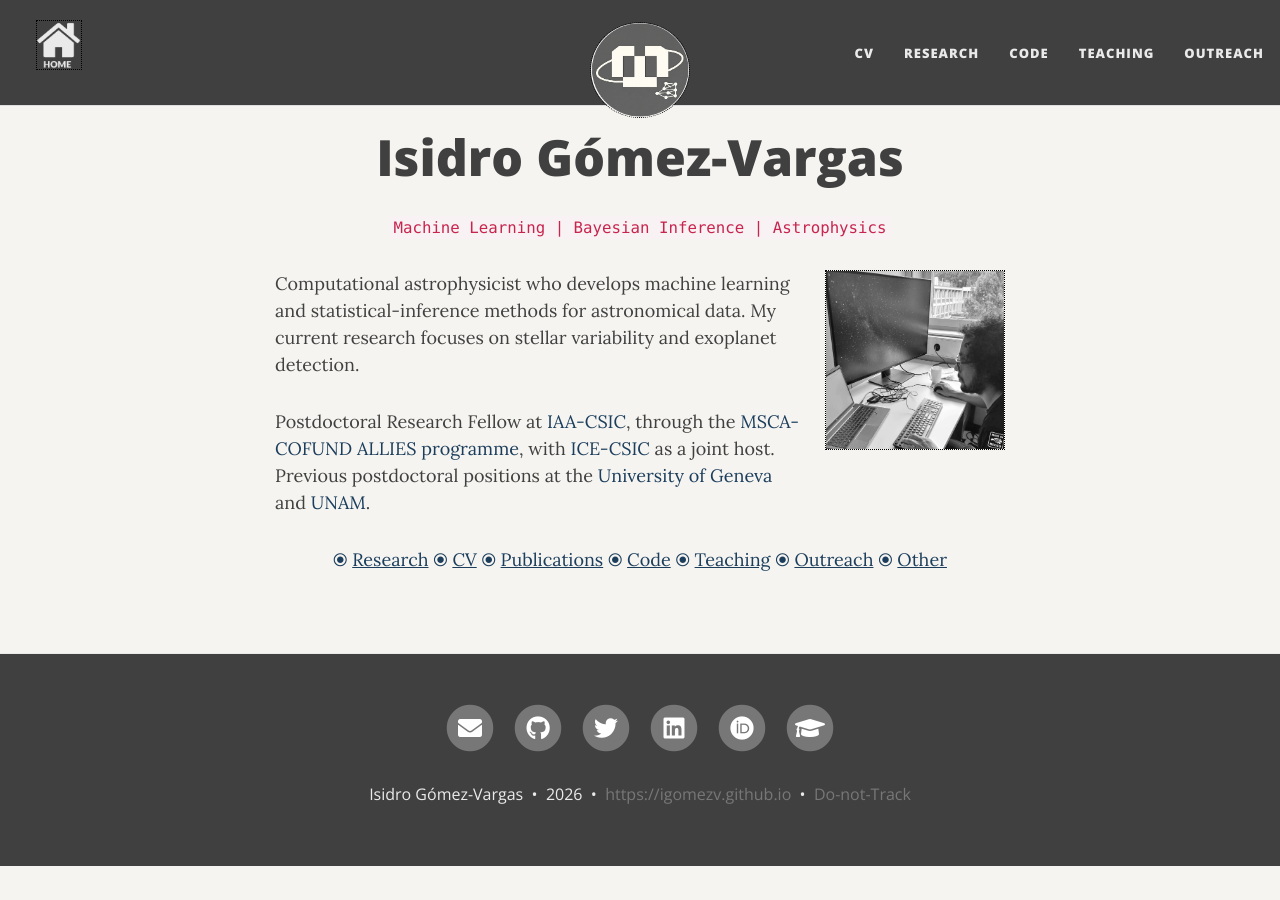
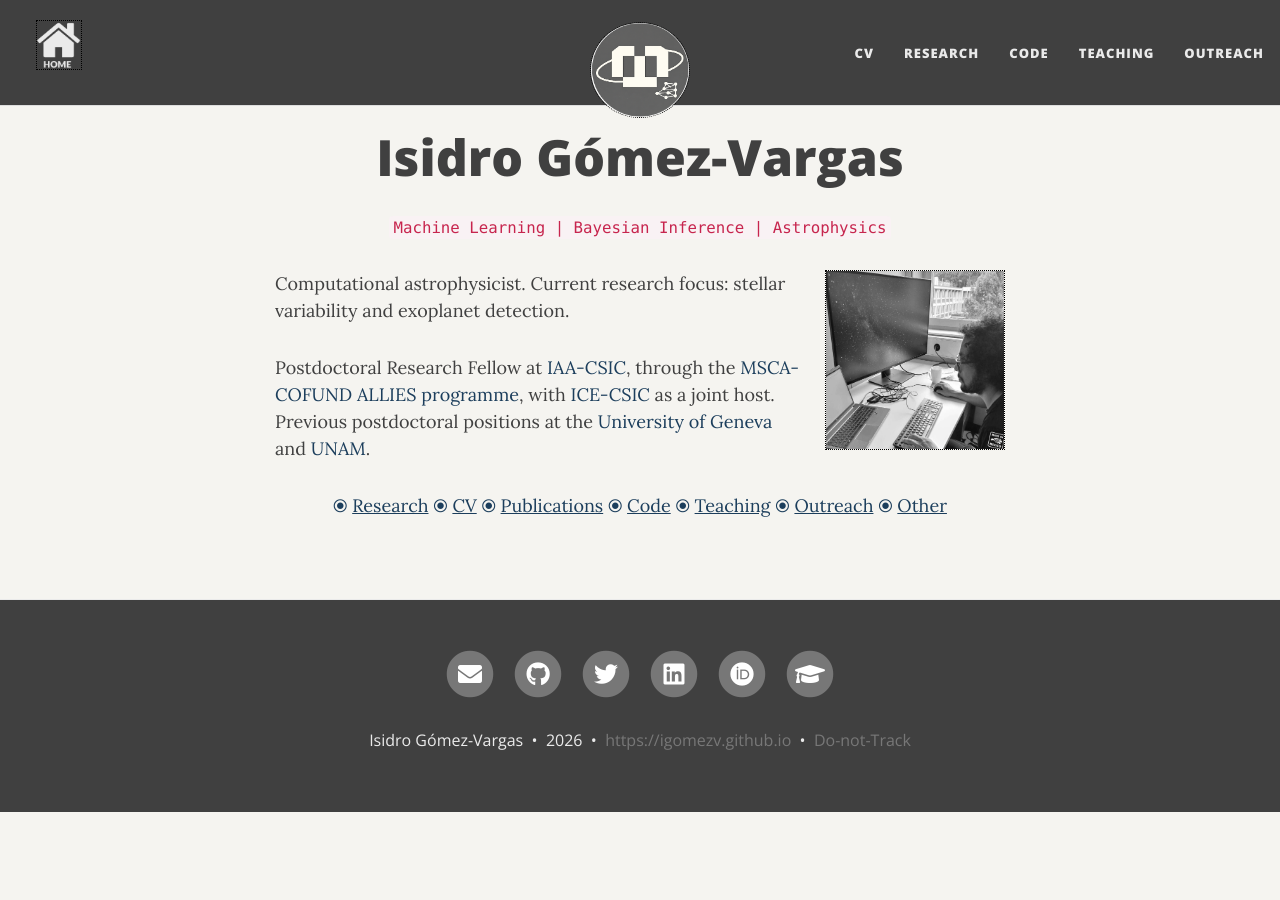
Before and after one commit to igomezv/igomezv.github.io, a Jekyll site: the page built from index.md, in a window 1280 px wide. Built offline with Jekyll 4.4.1, drawn with Linux system fonts in a browser that asks for light colours; nearby versions of some CDN libraries; comment, search, counter and statistics services are not loaded.

Commit message:
Update index.md

```diff
--- a/index.md
+++ b/index.md
@@ -20,7 +20,9 @@ img {
 <img src="https://igomezv.github.io/assets/img/isidro2mx.jpg" width="180" height="180">
 
 <p>
-Computational astrophysicist who develops machine learning and statistical-inference methods for astronomical data. My current research focuses on stellar variability and exoplanet detection.
+Computational astrophysicist.
+
+Current research focus: stellar variability and exoplanet detection.
 </p>
 
 <p>
```
